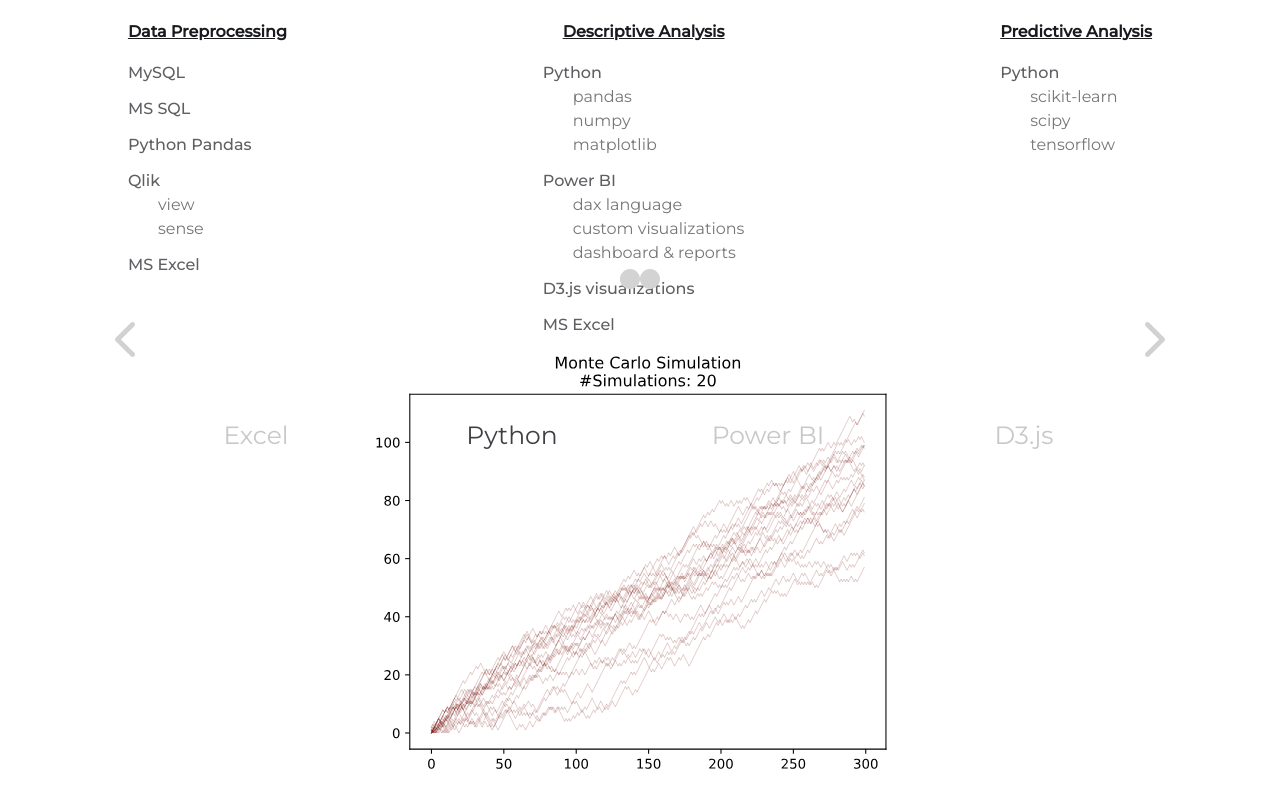
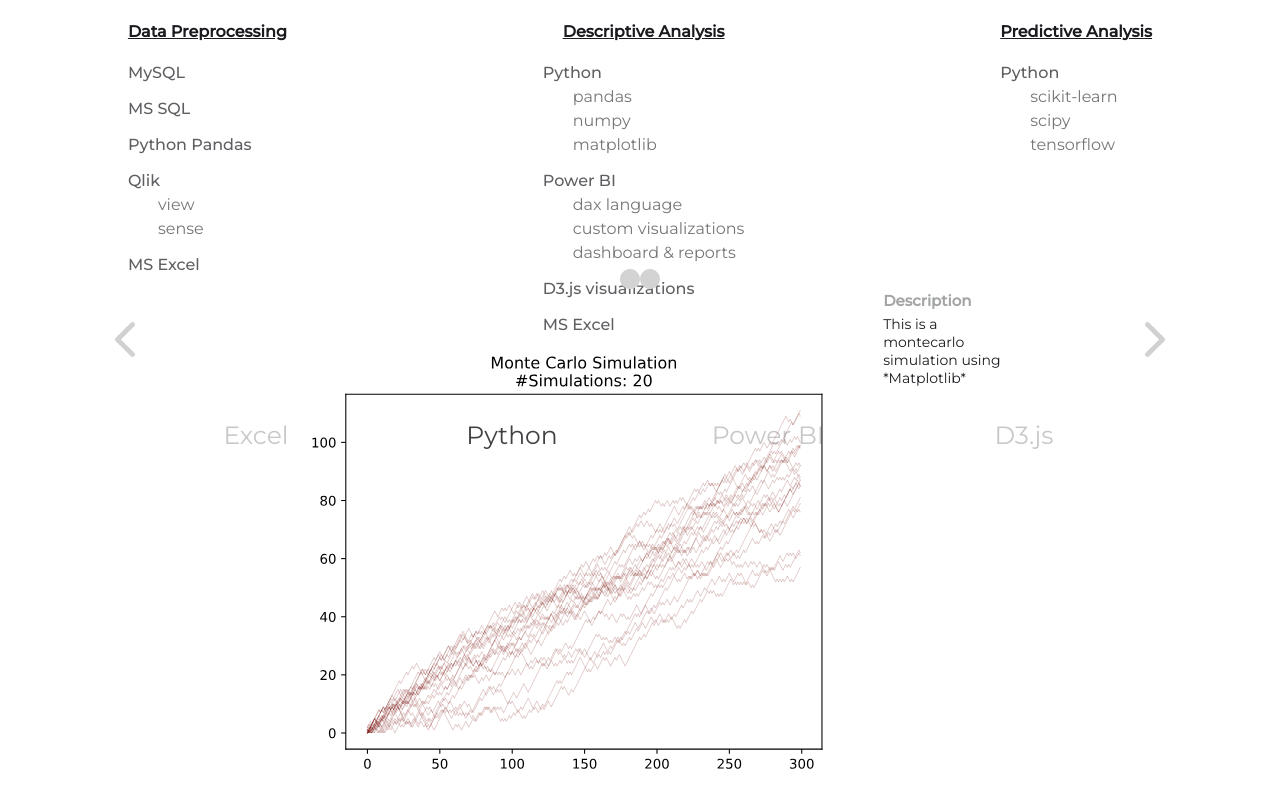
Before and after one commit to saul-soto/resume, a React (Create React App) app: page / in a window 1280 px wide. Shown: the part 1349-2149 px from the top of the page. Built offline with nearby package versions, Linux system fonts and the light colour scheme.

Commit message:
added styled description to slider.js

```diff
--- a/src/screens/content_container/content/gallery/data/data.jsx
+++ b/src/screens/content_container/content/gallery/data/data.jsx
@@ -12,7 +12,7 @@
         tool:'Python',
         source:MonteCarloSim,
         type:'svg',
-        description:'This is a montecarlo simulation using Python'
+        description:'This is a montecarlo simulation using *Matplotlib*'
     },
     {
         tool:'Python',
--- a/src/screens/content_container/content/gallery/slider.js
+++ b/src/screens/content_container/content/gallery/slider.js
@@ -50,17 +50,15 @@
                 <div className='gallery-container'>
                     {this.props.data.length === 0 ? null:
                         this.props.data.map((row,i) => {return(
-                            <>
-                                {this.state.graph_idx_selection === i ?
-                                    row.type ==='svg' ?
-                                        <row.source/>
-                                    :row.type ==='png' ?
-                                        null
-                                    :null
-
-                                :null}
-                            </>
-
+                            <>{this.state.graph_idx_selection === i ?
+                                <>
+                                    {row.type ==='svg' ? <row.source/>:null}
+                                    <div className='graph-description-container'>
+                                        <h3 className='graph-description-header'>Description</h3>
+                                        <p className='graph-description'>{row.description}</p>
+                                    </div>
+                                </>
+                            :null}</>
                         )})
                     }
                 </div>
--- a/src/styles/content_container/gallery.scss
+++ b/src/styles/content_container/gallery.scss
@@ -43,11 +43,33 @@
         }
 
         .gallery-container{
+            // background-color: rgba(26, 27, 31, 0.5);
             position: absolute; top: 20%; right: 0%; left: 0%; bottom: 0%;
-            // background-color: rgba(26, 27, 31, 0.5);
             z-index: 0;
             display: flex;
             justify-content: center;
+
+            // IMAGE WOULD BE HERE
+
+            .graph-description-container{
+                display: flex;
+                flex-direction: column;
+                justify-content: center;
+                max-width: 10%;
+                padding-bottom: 100px;
+
+                .graph-description-header{
+                    font-weight: 700;
+                    font-size: 15px;
+                    text-align: left;
+                    padding-bottom: 5px;
+                    color: rgba(26, 27, 31, 0.4);
+                }
+
+                .graph-description{
+                    font-size: 14px;
+                }
+            }
 
         }
 
```
